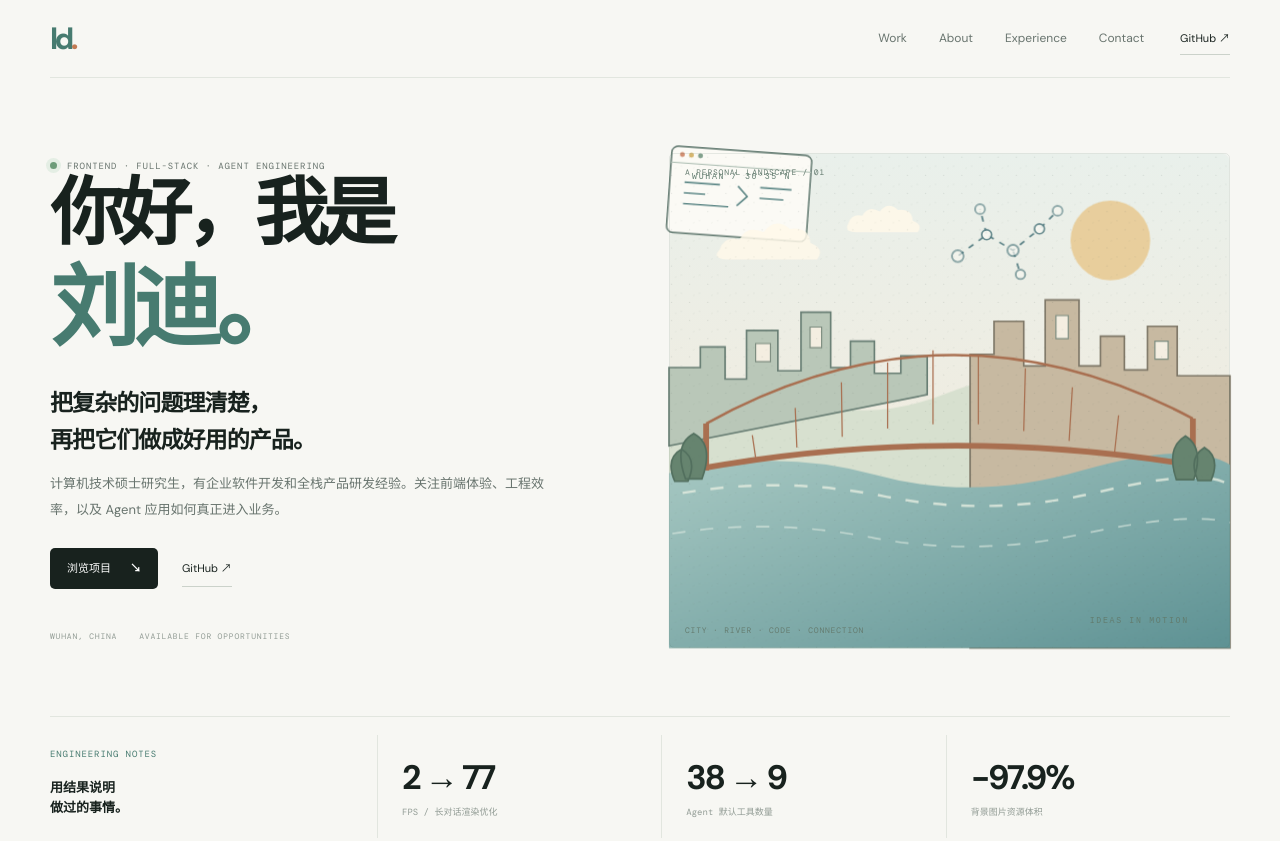
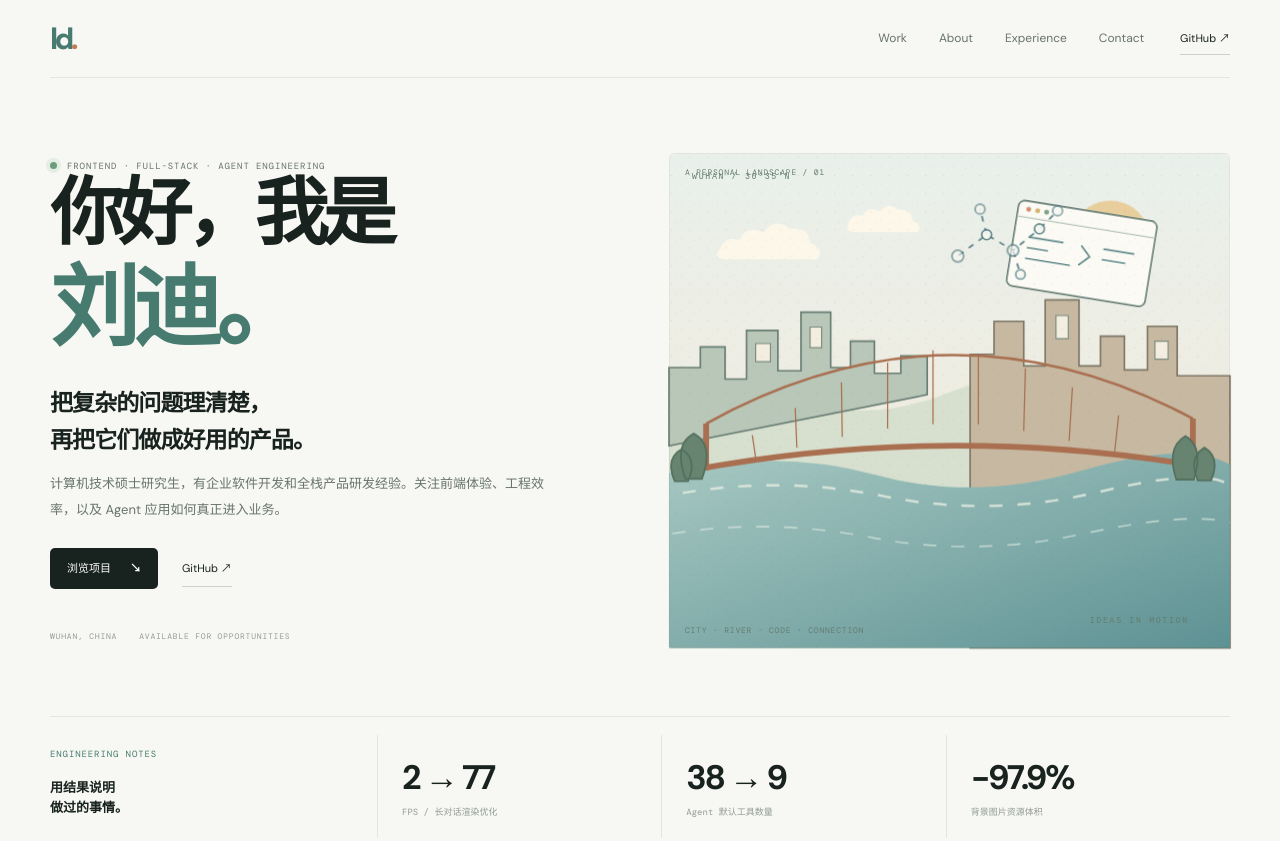
Before and after one commit to xiaodyline/xiaodyline.github.io, a plain HTML site: page index.html in a window 1280 px wide. Shown: the top 841 px of the page. Drawn offline with nearby package versions, Linux system fonts and the light colour scheme.

Commit message:
修正 SVG 漂浮代码窗动画坐标

```diff
--- a/index.html
+++ b/index.html
@@ -31,7 +31,7 @@
 <path d="M45 328 Q340 165 635 322" fill="none" stroke="#a96f50" stroke-width="3"/>
 <g stroke="#a96f50" stroke-width="1.5"><path d="M105 369l-4-27M155 357l-2-48M210 344l-1-66M265 334v-80M320 329v-90M375 329v-84M430 337l2-76M485 349l4-65M540 364l5-46"/></g>
 <g fill="#66846f" stroke="#526f5e" stroke-width="2"><path d="M20 395q-15-42 10-55 25 13 10 55zM7 398q-12-28 8-39 20 11 8 39zM615 396q-13-39 11-53 23 14 10 53zM641 397q-12-28 8-40 20 12 8 40z"/></g>
-<g class="floating-code" transform="translate(420 65) rotate(5)"><rect width="170" height="105" rx="8" fill="#fbfaf5" stroke="#6c8279" stroke-width="2"/><path d="M0 20h170" stroke="#b8c6bc" stroke-width="1.5"/><circle cx="13" cy="10" r="3" fill="#d28f72"/><circle cx="24" cy="10" r="3" fill="#d6b66e"/><circle cx="35" cy="10" r="3" fill="#82a18d"/><g fill="none" stroke="#628b8a" stroke-width="2"><path d="M18 43h43M18 56h26M18 69h55M83 43l12 12-12 12M110 43h38M110 56h29"/></g></g>
+<g transform="translate(420 65) rotate(5)"><g class="floating-code"><rect width="170" height="105" rx="8" fill="#fbfaf5" stroke="#6c8279" stroke-width="2"/><path d="M0 20h170" stroke="#b8c6bc" stroke-width="1.5"/><circle cx="13" cy="10" r="3" fill="#d28f72"/><circle cx="24" cy="10" r="3" fill="#d6b66e"/><circle cx="35" cy="10" r="3" fill="#82a18d"/><g fill="none" stroke="#628b8a" stroke-width="2"><path d="M18 43h43M18 56h26M18 69h55M83 43l12 12-12 12M110 43h38M110 56h29"/></g></g></g>
 <g class="network-lines" fill="none" stroke="#557d82" stroke-width="2"><path d="M350 125l35-26 32 19 32-26M385 99l-8-31M417 118l9 29M449 92l22-22"/></g><g class="network-nodes" fill="#f7f7f1" stroke="#557d82" stroke-width="2"><circle cx="350" cy="125" r="6"/><circle cx="385" cy="99" r="6"/><circle cx="417" cy="118" r="6"/><circle cx="449" cy="92" r="6"/><circle cx="377" cy="68" r="5"/><circle cx="426" cy="147" r="5"/><circle cx="471" cy="70" r="5"/></g>
 <g class="drifting-clouds" fill="#fff8e9" opacity=".85"><path d="M64 117q5-17 24-12 8-18 29-9 14-19 32-4 23-3 25 17 18 7 8 20H75q-22 0-11-12z"/><path d="M220 85q4-12 17-9 7-13 21-5 10-13 22-2 17-2 18 13 13 5 6 14h-75q-15 0-9-11z"/></g>
 <rect width="680" height="600" rx="8" fill="url(#grain)"/>
```
